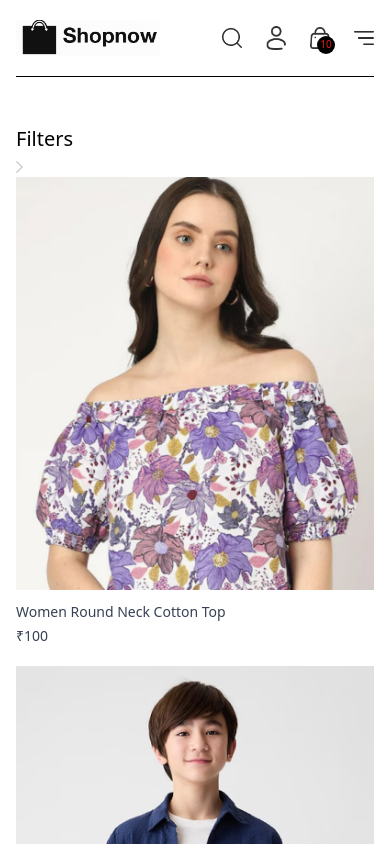
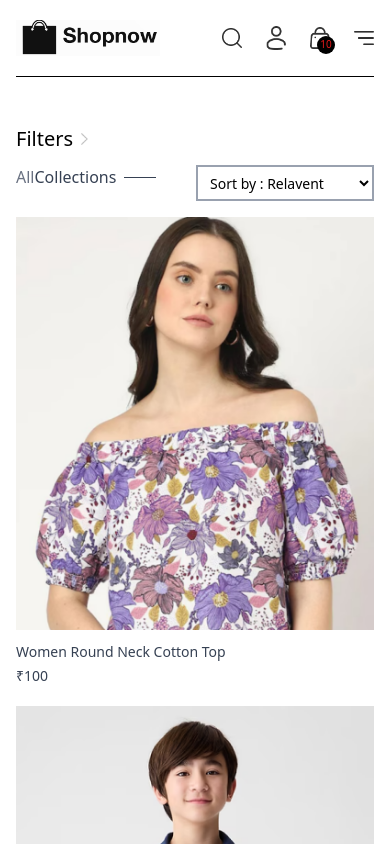
Before and after one commit to PratikParida2/E-Commerce-Project, a React (Vite) app: page /collection in a window 390 px wide. Shown: the top 844 px of the page. Built offline with nearby package versions, Linux system fonts and the light colour scheme.

Commit message:
Working On Filtering Product

```diff
--- a/src/pages/Collection.jsx
+++ b/src/pages/Collection.jsx
@@ -4,7 +4,7 @@ import {useContext,useState} from 'react'
 import ShowProduct from '../components/ShowProduct';
 import { Link } from 'react-router';
 import { assets } from '../assets/frontend_assets/assets';
-
+import Title from '../components/Title';
 const Collection = () => {
   const {products}=useContext(ShopContext);
   const [showFilter,setShowFilter]=useState(false);
@@ -14,8 +14,9 @@ const Collection = () => {
       {/* Filter Section */}
 
         <div className='min-w-60'>
-          <p className='my-2 text-xl flex items-center cursor-pointer gap-2 '>Filters</p>
-          <img className='h-3 sm:hidden ' src={assets.dropdown_icon} alt="" />
+          <p onClick={()=>setShowFilter(!showFilter)} className='my-2 text-xl flex items-center cursor-pointer gap-2 '>Filters
+          <img className={`h-3 sm:hidden ${showFilter ?'rotate-90':''}`}  src={assets.dropdown_icon} alt="" />
+          </p>
           {/* Filter by Category */}
           <div className={`border border-gray-300 pl-5 py-3 mt-6 ${showFilter?'':'hidden'} sm:block cursor-pointer`}>
               <p className='mb-1 text-sm font-medium'>Categories</p>
@@ -88,9 +89,20 @@ const Collection = () => {
           </div>
         </div>
 
-
-      <div className='grid grid-cols-1 sm:grid-cols-2 md:grid-cols-3 lg:grid-cols-4 gap-5'>
-        {products.map((item, index) => (<ShowProduct key={index} id={item._id} name={item.name} image={item.image} price={item.price}/>))}
+      {/* Right Side */}
+      <div className='flex-1'>
+        <div className='flex justify-between text-base sm:text-2xl mb-4'>
+            <Title text1={"All"} text2={"Collections"}/>
+            {/* Product Sort */}
+            <select className='border-2 border-gray-400 text-sm px-2'>
+              <option value="Relative">Sort by : Relavent</option>
+              <option value="LowToHigh">Sort by : Low To High</option>
+              <option value="HighToLow" >Sort by : High To Low</option>
+            </select>
+        </div>
+        <div className='grid grid-cols-1 sm:grid-cols-3 md:grid-cols-4 lg:grid-cols-5 gap-5'>
+                {products.map((item,index)=>{return <ShowProduct key={index} id={item._id} image={item.image} name={item.name} price={item.price}/>})}
+            </div>
       </div>
     </div>
   )
```
